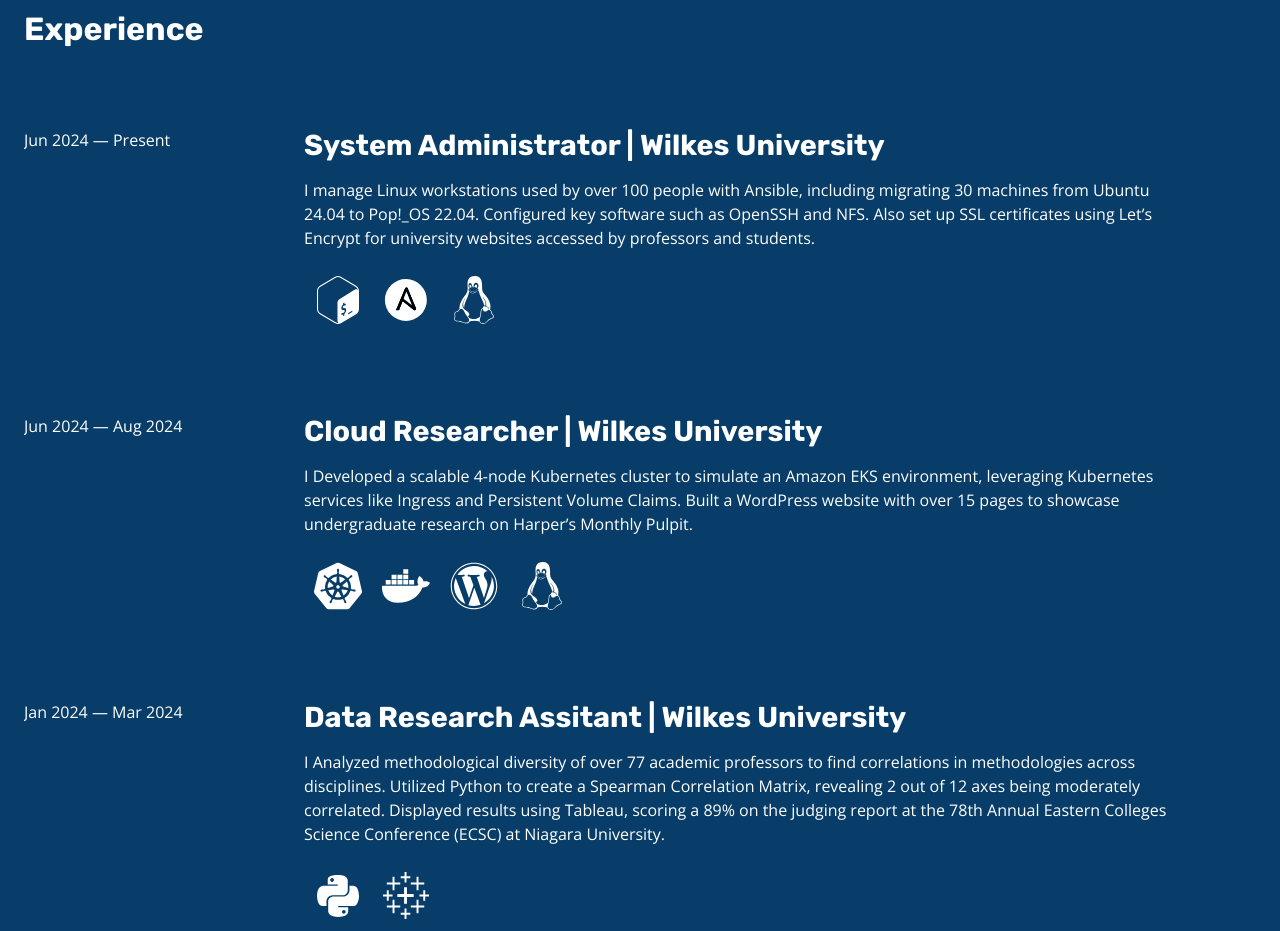
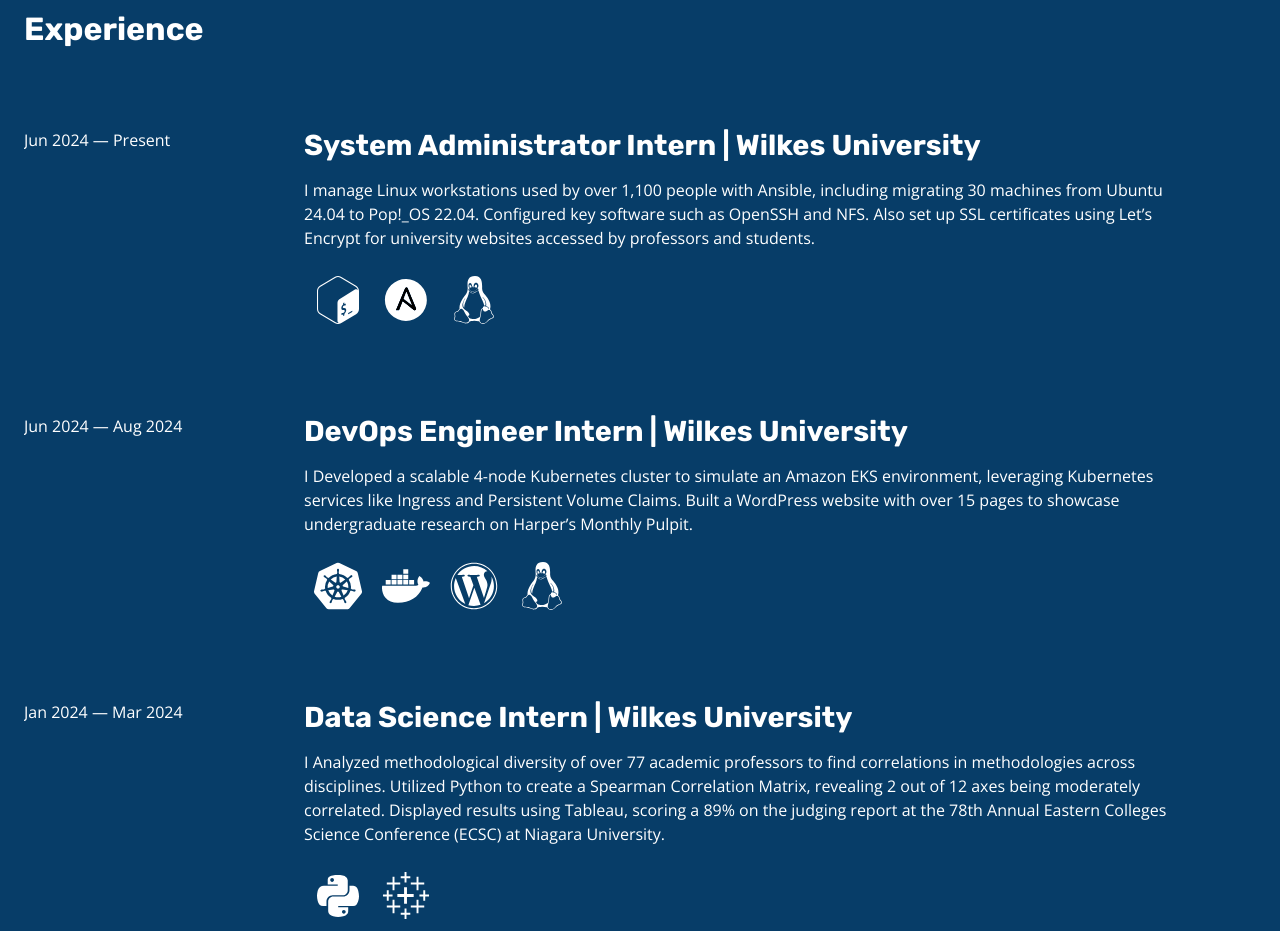
Before and after one commit to NateMartes/Portfolio-Website, a React (Vite) app: page / in a window 1280 px wide. Shown: the part 640-1571 px from the top of the page. Built offline with nearby package versions, Linux system fonts and the light colour scheme.

Commit message:
fix: Update website content

```diff
--- a/src/App.jsx
+++ b/src/App.jsx
@@ -14,18 +14,18 @@ function App() {
       <Intro/>
       <About/>
       <h2>Experience</h2>
-      <Experience name="System Administrator" location="Wilkes University"
+      <Experience name="System Administrator Intern" location="Wilkes University"
       startMonth="Jun" startYear={2024} present={true}
-      content="I manage Linux workstations used by over 100 people with Ansible, including migrating 30 machines from Ubuntu 24.04 to Pop!_OS 22.04.
+      content="I manage Linux workstations used by over 1,100 people with Ansible, including migrating 30 machines from Ubuntu 24.04 to Pop!_OS 22.04.
       Configured key software such as OpenSSH and NFS. Also set up SSL certificates using Let’s Encrypt for university websites accessed by professors and students." utilities={["Bash","Ansible","Linux"]}/>
 
-      <Experience name="Cloud Researcher" location="Wilkes University"
+      <Experience name="DevOps Engineer Intern" location="Wilkes University"
       startMonth="Jun" startYear={2024} endMonth="Aug" endYear={2024}
       content="I Developed a scalable 4-node Kubernetes cluster to simulate an Amazon EKS environment,
       leveraging Kubernetes services like Ingress and Persistent Volume Claims. Built a WordPress website with over 15 pages to showcase
       undergraduate research on Harper’s Monthly Pulpit." utilities={["Kubernetes","Docker","Wordpress","Linux"]}/>
 
-      <Experience name="Data Research Assitant" location="Wilkes University"
+      <Experience name="Data Science Intern" location="Wilkes University"
       startMonth="Jan" startYear={2024} endMonth="Mar" endYear={2024}
       content="I Analyzed methodological diversity of over 77 academic professors to find correlations in methodologies across disciplines.
               Utilized Python to create a Spearman Correlation Matrix, revealing 2 out of 12 axes being moderately correlated. Displayed results using Tableau, scoring a 89% on the judging
```
